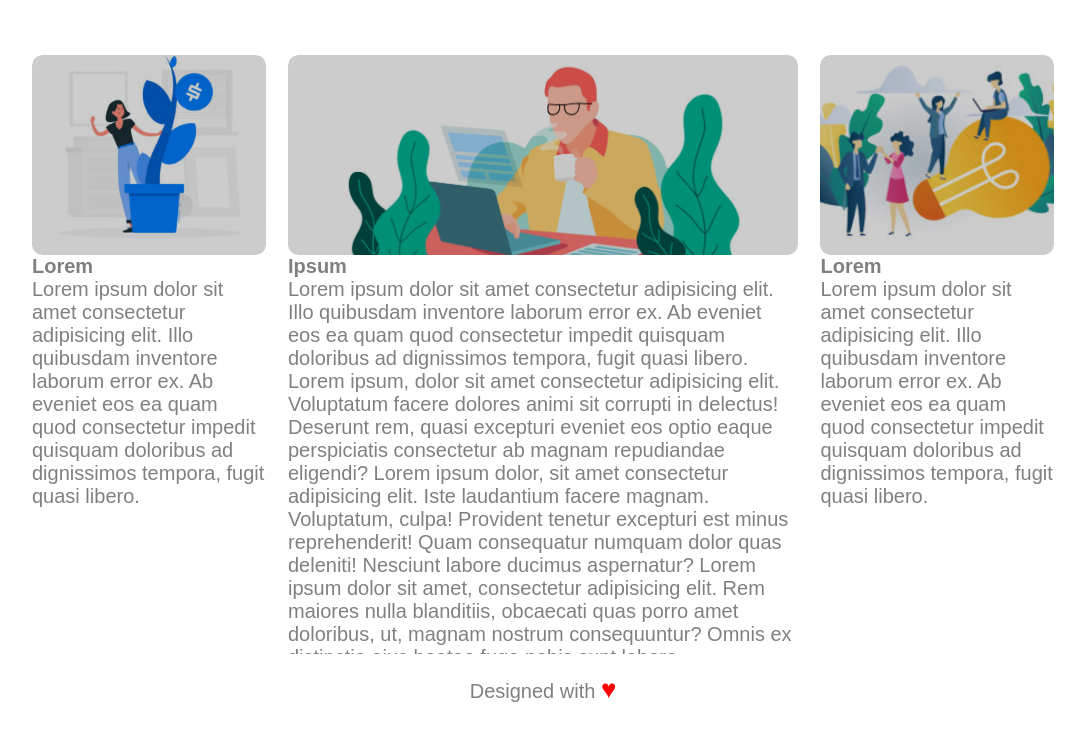
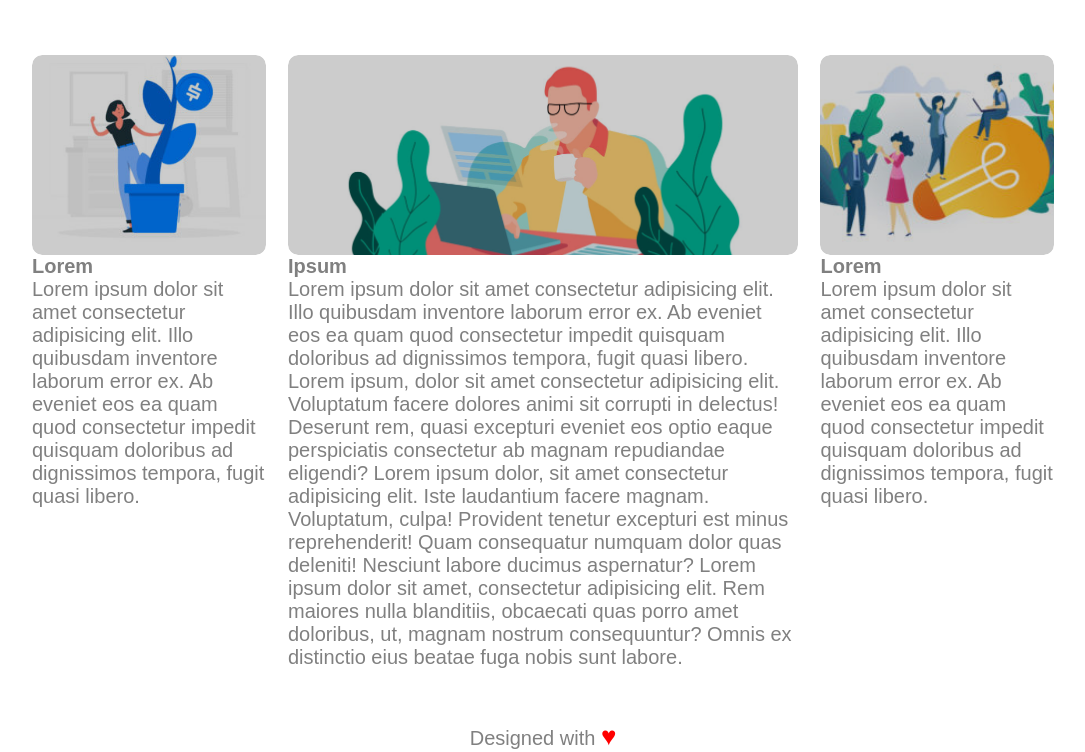
Before and after one commit to gianlucanesta/htmlcss-wp, a plain HTML site: page index.html in a window 1280 px wide. Shown: the part 731-1483 px from the top of the page, without its empty margins (97-1182 px from the left). Before the commit the page ends 1456 px from the top, so only its background shows below. Drawn offline with Linux system fonts and the light colour scheme.

Commit message:
modifica altezze colonne

```diff
--- a/css/style.css
+++ b/css/style.css
@@ -112,7 +112,6 @@ li a {
 .col {
     float: left;
     width: 23%;
-    height: 600px;
     padding: 1px;
     margin-bottom: 20px;
 }
@@ -121,7 +120,6 @@ li a {
 .center{
     width: 50%;
     margin: 0 2%;
-    overflow: hidden;
 }
 /* DIV IMMAGINE NELLA COLONNA  */
 .col-img {
@@ -144,7 +142,7 @@ li a {
 
 .footer {
     font-family: "Monserrat", Arial;
-    margin-bottom: 20px;
+    margin-top: 5%;
     font-size: 20px;
     color: gray;
     text-align: center;
```
